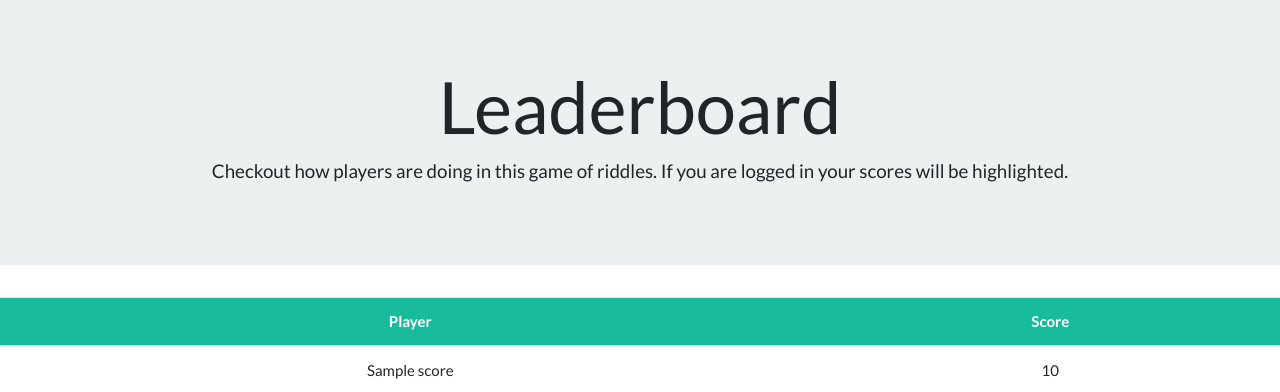
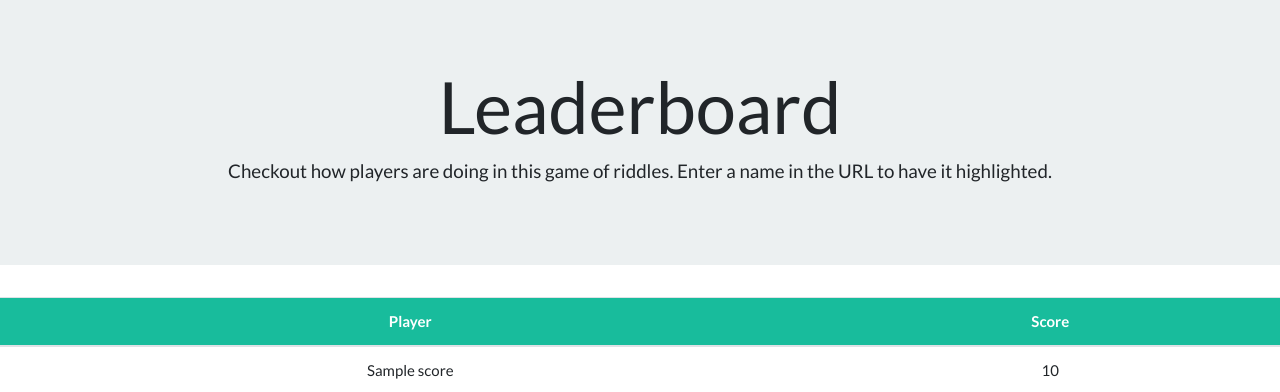
Before and after one commit to Code-Institute-Submissions/PP-MilestoneProject, a Flask app: template templates/leaderboard.html in a window 1280 px wide. Shown: the part 72-464 px from the top of the page. Run offline with Flask 2, Linux system fonts and the light colour scheme; the template is opened without the code that fills it: most values are stand-ins (such as "Sample title", 1, 10 or a date in 2020); some libraries are stand-ins or nearby versions.

Commit message:
Change template so that some parts of the HTML will behave differently depending on if a user is currently logged in

```diff
--- a/templates/base.html
+++ b/templates/base.html
@@ -13,7 +13,13 @@
 
 <body>
   <nav class="navbar navbar-expand-lg navbar-dark bg-dark">
-    <a class="navbar-brand" href="{{ url_for('index') }}">Riddle Me These</a>
+    {% if player_access %}
+    <a class="navbar-brand" href="{{ url_for('logout', player_name=player_name) }}">
+    {% else %}
+    <a class="navbar-brand" href="{{ url_for('index') }}">
+    {% endif %}
+      Riddle Me These
+    </a>
     <button class="navbar-toggler" type="button" data-toggle="collapse" data-target="#navbarColor02" aria-controls="navbarColor02" aria-expanded="false" aria-label="Toggle navigation">
     <span class="navbar-toggler-icon"></span>
   </button>
@@ -21,7 +27,13 @@
     <div class="collapse navbar-collapse" id="navbarColor02">
       <ul class="navbar-nav mr-auto">
         <li class="nav-item">
-          <a class="nav-link" href="{{ url_for('leaderboard') }}">Leaderboard</a>
+          {% if player_access %}
+          <a class="nav-link" href="{{ url_for('player_leaderboard', player_name=player_name) }}">
+          {% else %}
+          <a class="nav-link" href="{{ url_for('leaderboard') }}">
+          {% endif %}
+            Leaderboard
+          </a>
         </li>
       </ul>
     </div>
--- a/templates/leaderboard.html
+++ b/templates/leaderboard.html
@@ -1,4 +1,6 @@
-{% extends 'base.html' %} {% block content%}
+{% extends 'base.html' %}
+
+{% block content%}
 
 {% if scores|length == 0 %}
 
@@ -11,7 +13,12 @@
 
 <div class="jumbotron text-center">
   <h1 class="display-3" id="leaderboard-heading">Leaderboard</h1>
-  <p class="lead">Checkout how players are doing in this game of riddles. If you are logged in your scores will be highlighted.</p>
+  <p class="lead">Checkout how players are doing in this game of riddles. Enter a name in the URL to have it highlighted.</p>
+  {% if player_access %}
+  <a href="{{ url_for('player', player_name=player_name) }}">
+    <button type="button" class="btn btn-warning btn-lg">Back to Player Page</button>
+  </a>
+  {% endif %}
 </div>
 
 <table class="table table-hover text-center">
--- a/templates/player.html
+++ b/templates/player.html
@@ -19,7 +19,7 @@
       </a>
     </div>
     <div class="col-md-4">
-      <a href="{{ url_for('index') }}">
+      <a href="{{ url_for('logout', player_name=player_name) }}">
         <button type="button" class="btn btn-danger btn-lg player-option">Quit Game</button>
       </a>
     </div>
```
